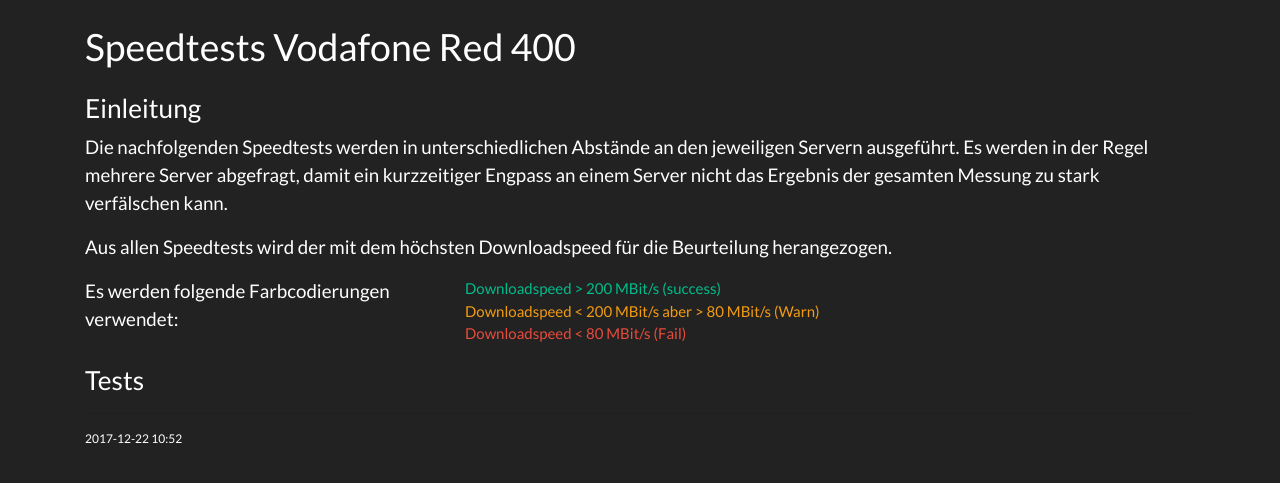
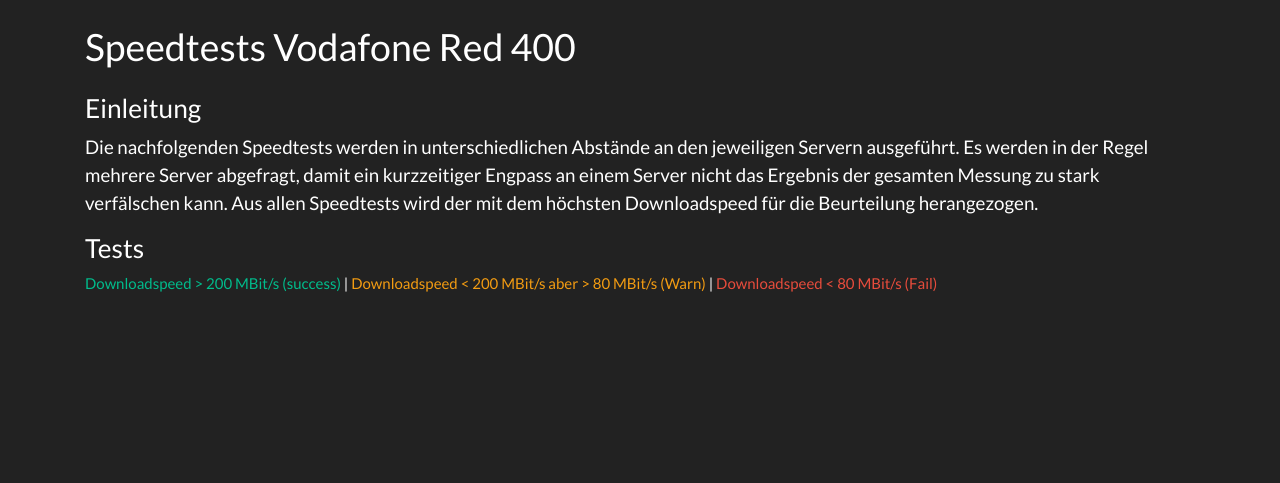
Before and after one commit to tekkla/speedtest, a PHP site: page / in a window 1280 px wide. Shown: the top 483 px of the page. Run offline with PHP 8.4, Linux system fonts and the light colour scheme; settings files or empty folders that the repository lacks are supplied; some libraries are stand-ins or nearby versions.

Commit message:
Small tweaks

```diff
--- a/index.php
+++ b/index.php
@@ -1,52 +1,39 @@
 <?php
-/*
-ini_set('display_errors', 1);
-ini_set('display_startup_errors', 1);
-error_reporting(E_ALL);
-*/
-
 require_once 'speedtest.php';
 
-// Download warning level (Mbit/s)
+// Name des gebuchten Tarifs
+$tarif = 'Vodafone Red 400';
+
+// Download warning level (MBit/s)
 $dlw = 200;
 
-// Download fail level (Mbit/s)
+// Download fail level (MBit/s)
 $dlf = 80;
 
-// Upload warning level (Mbit/s)
+// Upload warning level (MBit/s)
 $ulw = 10;
 
-// Upload fail level (Mbit/s)
+// Upload fail level (MBit/s)
 $ulf = 5;
+
 
 // Create speedtest
 $speedtest = new Speedtest(__DIR__ . '/logs', $dlw, $dlf, $ulw, $ulf);
-
 ?>
 
 <html>
 <head>
-<title>Speedtests</title>
+<title>Speedtests <?php echo $tarif; ?></title>
 <link href="bootstrap.css" rel="stylesheet">
 </head>
 
 <body>
 	<div class="container">
-		<h1 class="display-5 my-4">Speedtests Vodafone Red 400</h1>
+		<h1 class="display-5 my-4">Speedtests <?php echo $tarif; ?></h1>
 		<h3 class="mt-3">Einleitung</h3>
-		<p class="lead">Die nachfolgenden Speedtests werden in unterschiedlichen Abstände an den jeweiligen Servern ausgeführt. Es werden in der Regel mehrere Server abgefragt, damit ein kurzzeitiger Engpass an einem Server nicht das Ergebnis der gesamten Messung zu stark verfälschen kann.</p>
-		<p class="lead">Aus allen Speedtests wird der mit dem höchsten Downloadspeed für die Beurteilung herangezogen.</p>
-		<div class="row">
-			<div class="col-sm-4">
-				<p class="lead">Es werden folgende Farbcodierungen verwendet:</p>
-			</div>
-			<div class="col-sm">
-				<span class="text-success">Downloadspeed &gt; <?php echo $dlw; ?> MBit/s (success)</span> <br>
-				<span class="text-warning">Downloadspeed &lt; <?php echo $dlw; ?> MBit/s aber &gt; <?php echo $dlf; ?> MBit/s (Warn)</span> <br>
-				<span class="text-danger">Downloadspeed &lt; <?php echo $dlf; ?> MBit/s (Fail)</span>
-			</div>
-		</div>
+		<p class="lead">Die nachfolgenden Speedtests werden in unterschiedlichen Abstände an den jeweiligen Servern ausgeführt. Es werden in der Regel mehrere Server abgefragt, damit ein kurzzeitiger Engpass an einem Server nicht das Ergebnis der gesamten Messung zu stark verfälschen kann. Aus allen Speedtests wird der mit dem höchsten Downloadspeed für die Beurteilung herangezogen.</p>
 		<h3 class="mt-3">Tests</h3>
+		<p><span class="text-success">Downloadspeed &gt; <?php echo $dlw; ?> MBit/s (success)</span> | <span class="text-warning">Downloadspeed &lt; <?php echo $dlw; ?> MBit/s aber &gt; <?php echo $dlf; ?> MBit/s (Warn)</span> | <span class="text-danger">Downloadspeed &lt; <?php echo $dlf; ?> MBit/s (Fail)</span></p>
 		<div id="accordion" role="tablist">
 
 		<?php
@@ -126,8 +113,6 @@ $speedtest = new Speedtest(__DIR__ . '/logs', $dlw, $dlf, $ulw, $ulf);
 			<?php } ?>
 
 		</div>
-		<hr>
-		<small><?php echo date('Y-m-d H:i');?></small>
 	</div>
 
 	<script src="https://code.jquery.com/jquery-3.2.1.slim.min.js" integrity="sha384-KJ3o2DKtIkvYIK3UENzmM7KCkRr/rE9/Qpg6aAZGJwFDMVNA/GpGFF93hXpG5KkN" crossorigin="anonymous"></script>
```
